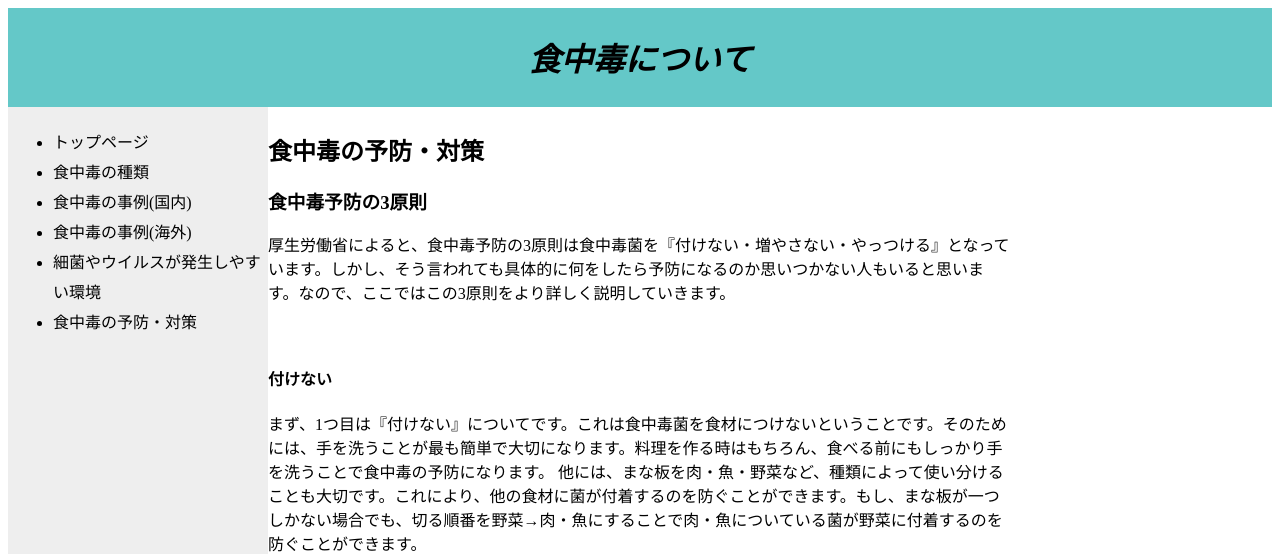
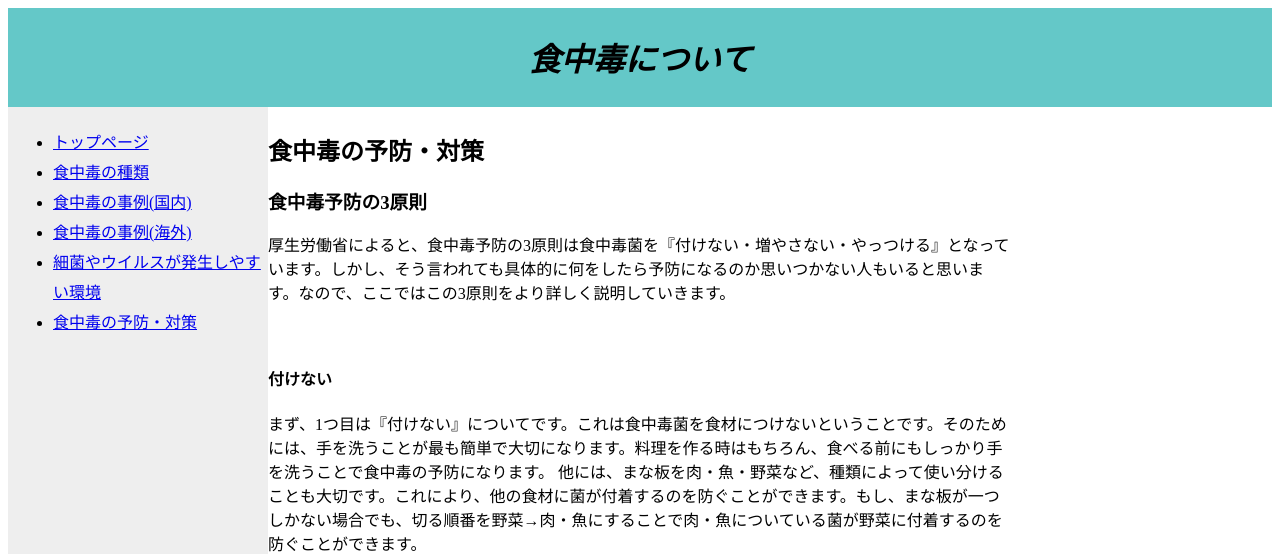
Before and after one commit to kamesan14325/2059132, a plain HTML site: page index.html in a window 1280 px wide. Shown: the top 554 px of the page. Drawn offline with Linux system fonts and the light colour scheme.

Commit message:
Update index.html

```diff
--- a/index.html
+++ b/index.html
@@ -37,12 +37,12 @@
 
 <div id="nav">
   <ul type="disc">
-    <li>トップページ</li>
-    <li>食中毒の種類</li>
-    <li>食中毒の事例(国内)</li>
-    <li>食中毒の事例(海外)</li>
-    <li>細菌やウイルスが発生しやすい環境</li>
-    <li>食中毒の予防・対策</li>
+    <li><a href="https://ryuju2059141.github.io/ryuju2059141top.gifthub.io/">トップページ</a></li>
+    <li><a href="https://tomo0912.github.io/prog-8.github.io/">食中毒の種類</a></li>
+    <li><a href="https://e2059145.github.io/automatic-giggle/">食中毒の事例(国内)</a></li>
+    <li><a href="https://2059103.github.io/index.html/">食中毒の事例(海外)</a></li>
+    <li><a href="https://ryuju2059141.github.io/ryuju2059141.gifthub.io/">細菌やウイルスが発生しやすい環境</a></li>
+    <li><a href="https://kamesan14325.github.io/2059132/">食中毒の予防・対策</a></li>
   </ul>
 </div>
 <div id="section">
```
